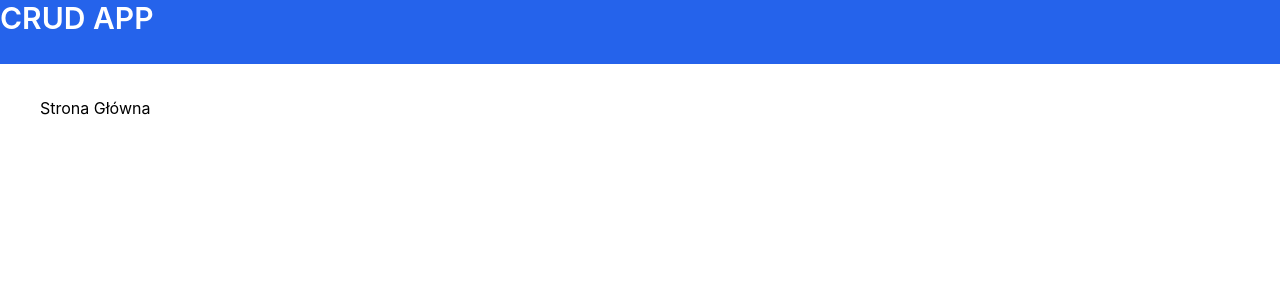
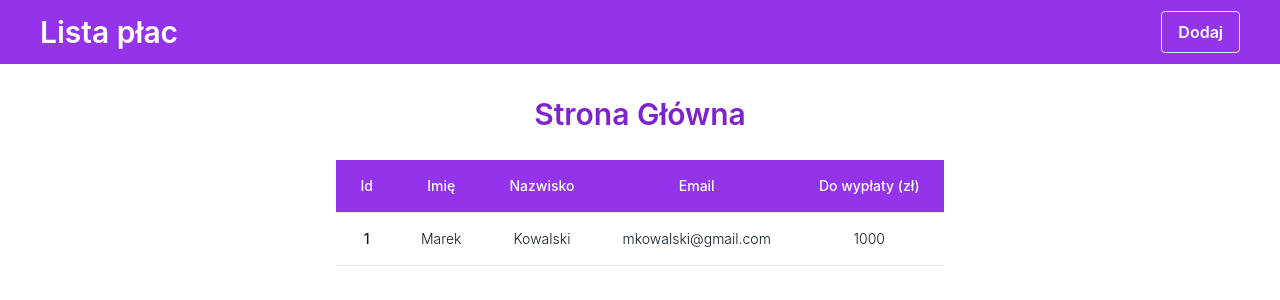
Before and after one commit to bar-85/React-lista-plac-JSON-Server, a React (Create React App) app: page / in a window 1280 px wide. Shown: the top 300 px of the page. Built offline with nearby package versions, Linux system fonts and the light colour scheme.

Commit message:
add button in Home.js

```diff
--- a/src/Pages/Home.js
+++ b/src/Pages/Home.js
@@ -1,11 +1,49 @@
 import React from 'react'
 
 const Home = () => {
-  return (
-    <div className='w-full h-full flex-col px-10 py-8'>
-      <h1>Strona Główna</h1>
-    </div>
-  )
+	return (
+		<div className='w-full h-full justify-center items-center flex flex-col px-10 py-8'>
+			<h1 className='text-purple-700 text-3xl font-semibold font-Montserrat'>Strona Główna</h1>
+			<div class='flex flex-col'>
+				<div class='overflow-x-auto sm:-mx-6 lg:-mx-8'>
+					<div class='py-4 inline-block min-w-full sm:px-6 lg:px-8'>
+						<div class='overflow-hidden'>
+							<table class='min-w-full text-center mt-3'>
+								<thead class='border-b bg-purple-600'>
+									<tr>
+										<th scope='col' class='text-sm font-medium text-white px-6 py-4'>
+											Id
+										</th>
+										<th scope='col' class='text-sm font-medium text-white px-6 py-4'>
+											Imię
+										</th>
+										<th scope='col' class='text-sm font-medium text-white px-6 py-4'>
+											Nazwisko
+										</th>
+                    <th scope='col' class='text-sm font-medium text-white px-6 py-4'>
+											Email
+										</th>
+										<th scope='col' class='text-sm font-medium text-white px-6 py-4'>
+											Do wypłaty (zł)
+										</th>
+									</tr>
+								</thead>
+								<tbody>
+									<tr class='bg-white border-b'>
+										<td class='px-6 py-4 whitespace-nowrap text-sm font-medium text-gray-900'>1</td>
+										<td class='text-sm text-gray-900 font-light px-6 py-4 whitespace-nowrap'>Marek</td>
+										<td class='text-sm text-gray-900 font-light px-6 py-4 whitespace-nowrap'>Kowalski</td>
+										<td class='text-sm text-gray-900 font-light px-6 py-4 whitespace-nowrap'>mkowalski@gmail.com</td>
+										<td class='text-sm text-gray-900 font-light px-6 py-4 whitespace-nowrap'>1000</td>
+									</tr>
+								</tbody>
+							</table>
+						</div>
+					</div>
+				</div>
+			</div>
+		</div>
+	)
 }
 
 export default Home
--- a/src/Pages/Navbar.js
+++ b/src/Pages/Navbar.js
@@ -1,12 +1,12 @@
 import React from 'react'
 
 const Navbar = () => {
-  return (
-    <div className='w-full h-16 bg-blue-600'>
-
-    <h1 className='text-white text-3xl font-semibold font-Montserrat'>CRUD APP</h1>
-    </div>
-  )
+	return (
+		<div className='w-full h-16 bg-purple-600 flex items-center px-10 py-2 justify-between'>
+			<h1 className='text-white text-3xl font-semibold font-Montserrat'>Lista płac</h1>
+			<button className='bg-transparent hover:bg-purple-500 font-semibold text-white py-2 px-4 border hover:border-white rounded'>Dodaj</button>
+		</div>
+	)
 }
 
 export default Navbar
```
